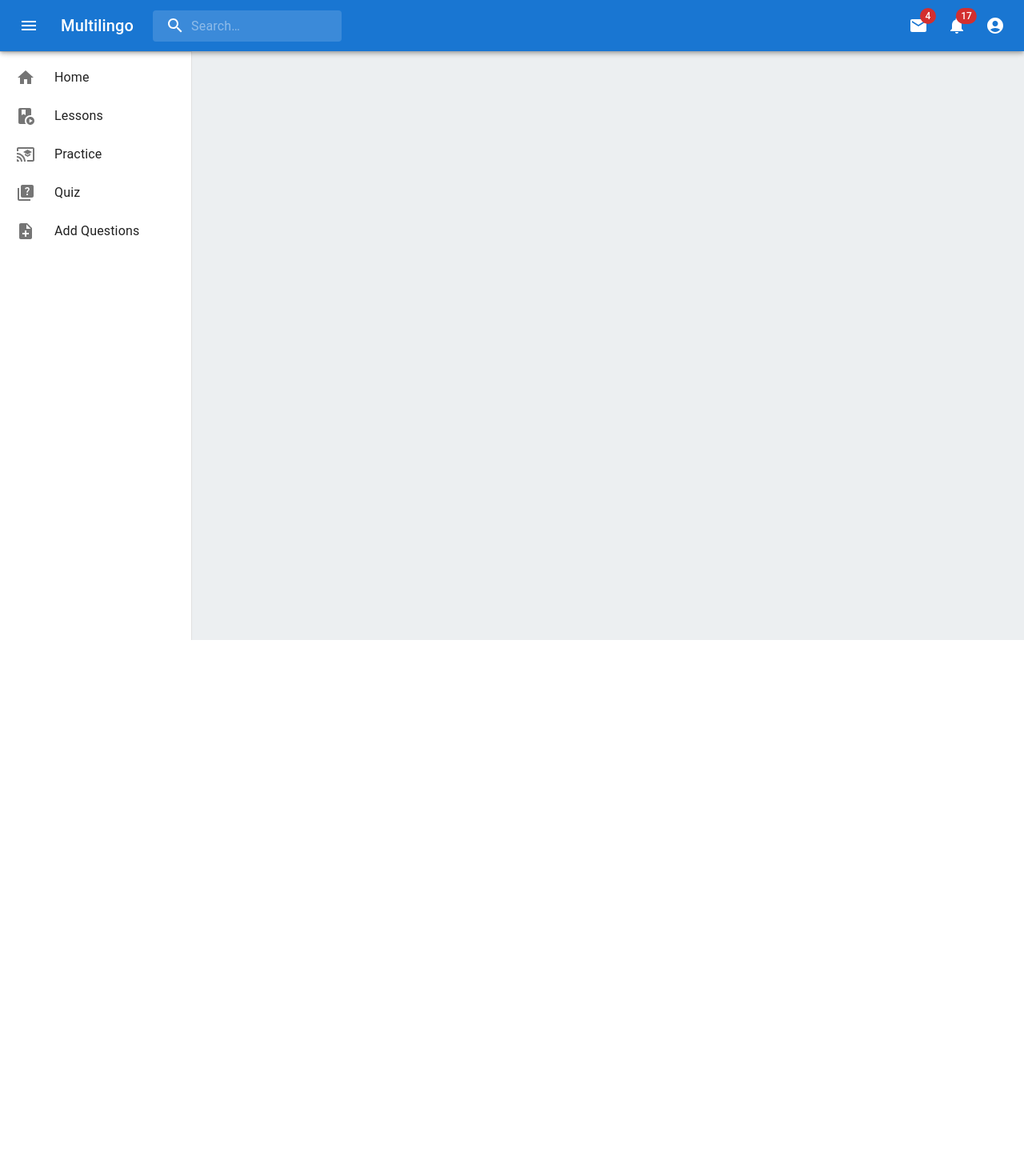
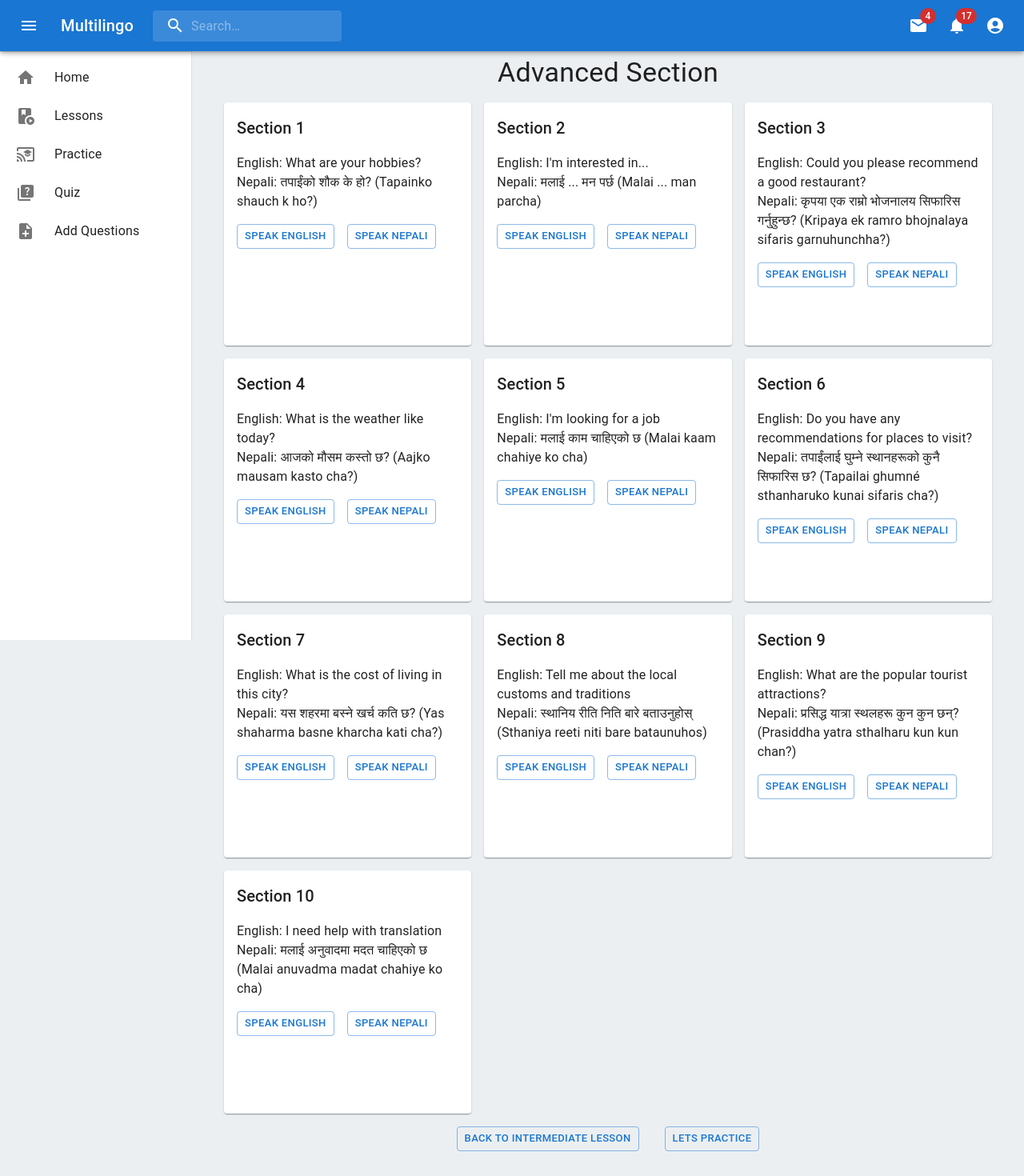
Before and after one commit to sristhilamichhane/multilingo, a React (Vite) app in the folder frontend/: page /advanceLesson in a window 1280 px wide. Shown: the top 1470 px of the page at 80% size. Before the commit the page ends 800 px from the top, so only its background shows below. Built offline with nearby package versions, Linux system fonts and the light colour scheme; what react-swipeable-views-utils would draw is missing.

Commit message:
feat: :sparkles: Content of advance lesson added

```diff
--- a/frontend/src/components/Lessons/AdvanceLesson.jsx
+++ b/frontend/src/components/Lessons/AdvanceLesson.jsx
@@ -1,6 +1,16 @@
-import { Box, Grid, styled } from "@mui/material";
+import {
+  Box,
+  Button,
+  Card,
+  CardContent,
+  Grid,
+  Stack,
+  Typography,
+  styled,
+} from "@mui/material";
 import Navbar from "../Navbar";
 import Sidebar from "../Sidebar";
+import { useNavigate } from "react-router-dom";
 
 const MainContent = styled(Box)(({ theme }) => ({
   flexGrow: 1,
@@ -10,7 +20,74 @@ const MainContent = styled(Box)(({ theme }) => ({
   },
 }));
 
-const AdvanceLesson = () => {
+const AdvancedLesson = () => {
+  const lessons = [
+    {
+      title: "Section 1",
+      english: "What are your hobbies?",
+      nepali: "तपाईंको शौक के हो? (Tapainko shauch k ho?)",
+    },
+    {
+      title: "Section 2",
+      english: "I'm interested in...",
+      nepali: "मलाई ... मन पर्छ (Malai ... man parcha)",
+    },
+    {
+      title: "Section 3",
+      english: "Could you please recommend a good restaurant?",
+      nepali:
+        "कृपया एक राम्रो भोजनालय सिफारिस गर्नुहुन्छ? (Kripaya ek ramro bhojnalaya sifaris garnuhunchha?)",
+    },
+    // Add more lessons here
+    {
+      title: "Section 4",
+      english: "What is the weather like today?",
+      nepali: "आजको मौसम कस्तो छ? (Aajko mausam kasto cha?)",
+    },
+    {
+      title: "Section 5",
+      english: "I'm looking for a job",
+      nepali: "मलाई काम चाहिएको छ (Malai kaam chahiye ko cha)",
+    },
+    {
+      title: "Section 6",
+      english: "Do you have any recommendations for places to visit?",
+      nepali:
+        "तपाईंलाई घुम्ने स्थानहरूको कुनै सिफारिस छ? (Tapailai ghumné sthanharuko kunai sifaris cha?)",
+    },
+    {
+      title: "Section 7",
+      english: "What is the cost of living in this city?",
+      nepali:
+        "यस शहरमा बस्ने खर्च कति छ? (Yas shaharma basne kharcha kati cha?)",
+    },
+    {
+      title: "Section 8",
+      english: "Tell me about the local customs and traditions",
+      nepali:
+        "स्थानिय रीति निति बारे बताउनुहोस् (Sthaniya reeti niti bare bataunuhos)",
+    },
+    {
+      title: "Section 9",
+      english: "What are the popular tourist attractions?",
+      nepali:
+        "प्रसिद्ध यात्रा स्थलहरू कुन कुन छन्? (Prasiddha yatra sthalharu kun kun chan?)",
+    },
+    {
+      title: "Section 10",
+      english: "I need help with translation",
+      nepali:
+        "मलाई अनुवादमा मदत चाहिएको छ (Malai anuvadma madat chahiye ko cha)",
+    },
+  ];
+
+  const speakText = (text) => {
+    const utterance = new SpeechSynthesisUtterance(text);
+    speechSynthesis.speak(utterance);
+  };
+
+  const navigate = useNavigate();
+
   return (
     <>
       <div className="bgColor">
@@ -19,10 +96,84 @@ const AdvanceLesson = () => {
         <Box sx={{ display: "flex" }}>
           <Sidebar />
           <MainContent>
-            <Box component="main" sx={{ flexGrow: 1, pt: 10 }}>
+            <Box sx={{ p: 2 }}>
+              <Typography
+                variant="h4"
+                sx={{
+                  mb: 2,
+                  display: "flex",
+                  alignItems: "center",
+                  justifyContent: "center",
+                }}
+              >
+                Advanced Section
+              </Typography>
               <Grid container spacing={2}>
-                <Grid item xs={12} md={4}></Grid>
+                {lessons.map((lesson, index) => (
+                  <Grid item xs={12} sm={6} md={4} key={index}>
+                    <Card sx={{ height: "38vh" }}>
+                      <CardContent>
+                        <Typography variant="h6" sx={{ mb: 2 }}>
+                          {lesson.title}
+                        </Typography>
+                        <Typography variant="body1">
+                          English: {lesson.english}
+                          <br />
+                          Nepali: {lesson.nepali}
+                        </Typography>
+                        <Stack direction="row" gap={2}>
+                          <Button
+                            variant="outlined"
+                            size="small"
+                            onClick={() => speakText(lesson.english)}
+                            sx={{ mt: 2 }}
+                          >
+                            Speak English
+                          </Button>
+                          <Button
+                            variant="outlined"
+                            size="small"
+                            onClick={() => speakText(lesson.nepali)}
+                            sx={{ mt: 2 }}
+                          >
+                            Speak Nepali
+                          </Button>
+                        </Stack>
+                      </CardContent>
+                    </Card>
+                  </Grid>
+                ))}
               </Grid>
+              <Stack
+                direction="row"
+                gap={4}
+                sx={{
+                  display: "flex",
+                  alignItems: "center",
+                  justifyContent: "center",
+                }}
+              >
+                <Button
+                  variant="outlined"
+                  size="small"
+                  onClick={() => {
+                    navigate("/intermediateLesson");
+                  }}
+                  sx={{ mt: 2 }}
+                >
+                  Back to Intermediate Lesson
+                </Button>
+                <Button
+                  variant="outlined"
+                  size="small"
+                  onClick={() => {
+                    navigate("/practice");
+                  }}
+                  sx={{ mt: 2 }}
+                >
+                  Lets Practice
+                </Button>
+              </Stack>
             </Box>
           </MainContent>
         </Box>
@@ -31,4 +182,4 @@ const AdvanceLesson = () => {
   );
 };
 
-export default AdvanceLesson;
+export default AdvancedLesson;
```
